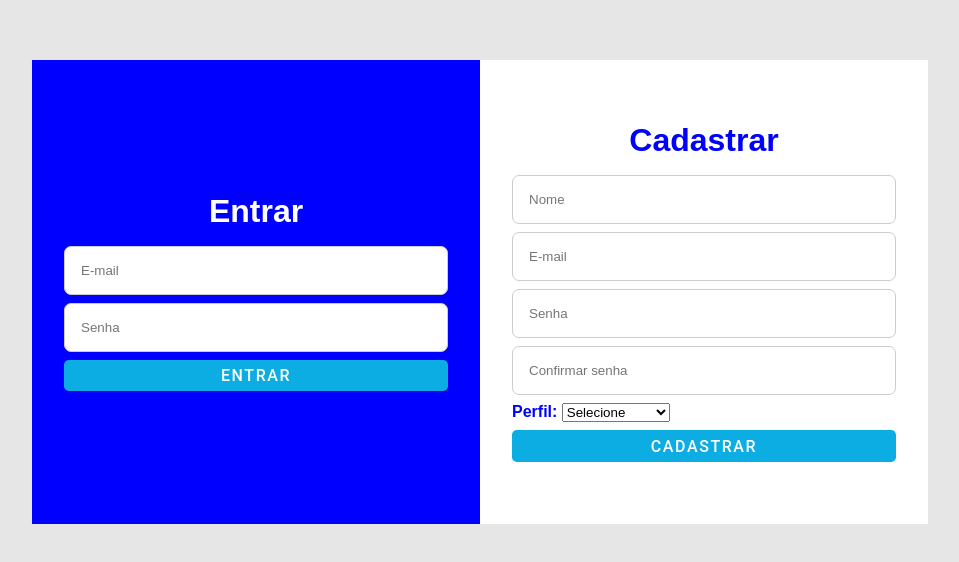
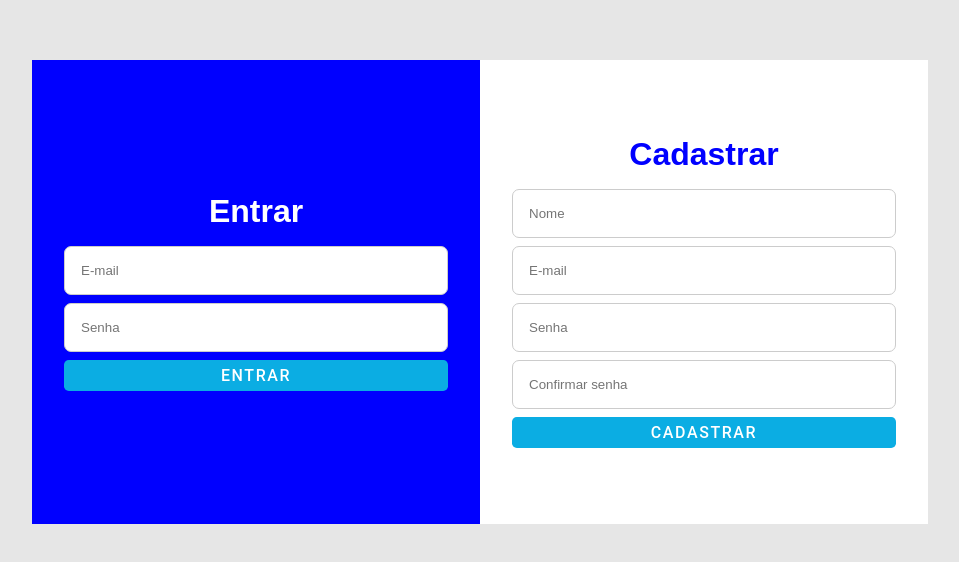
Before and after one commit to gdalbelo/insurancemanagerspa, a React (Vite) app: page /auth in a window 1280 px wide. Shown: the part 108-670 px from the top of the page, without its empty margins (160-1119 px from the left). Built offline with nearby package versions, Linux system fonts and the light colour scheme.

Commit message:
Update Authentication.jsx
changes to remove the perfil field from signup page

```diff
--- a/src/pages/Authentication/Authentication.jsx
+++ b/src/pages/Authentication/Authentication.jsx
@@ -9,10 +9,8 @@ import { signupSchema } from "../../schemas/signupSchema";
 import { signin, signup } from "../../services/userServices";
 import Cookies from "js-cookie";
 import { useNavigate } from "react-router-dom";
-import { useState } from "react";
 
 export function Authentication() {
-  const [perfil, setPerfil] = useState('');
   const {
     register: registerSignup,
     handleSubmit: handleSubmitSignup,
@@ -41,18 +39,12 @@ export function Authentication() {
 
   async function upHanleSubmit(data) {
     try {
-      data.perfil = perfil;
       const response = await signup(data);
       Cookies.set("token", response.data, { expires: 1 });
       navigate("/");
     } catch (error) {
       console.log(error);
     }
-  }
-
-  const handleInputChange = (e) => {
-    setPerfil(e.target.value);
-    console.log(e.target.value);
   }
 
   return (
@@ -121,7 +113,6 @@ export function Authentication() {
           {errorsSignup.confirmPassword && (
             <ErrorSpan>{errorsSignup.confirmPassword.message}</ErrorSpan>
           )}
-          <h4><label>Perfil: </label><select id="perfil" value={perfil} name="perfil" onChange={handleInputChange}><option value="">Selecione</option><option value="subscritor">Subscritor</option><option value="corretor">Corretor</option><option value="adiministrador">Adiministrador</option></select></h4>
           <Button type="submit" text="Cadastrar" />
         </form>
       </Section>
```
